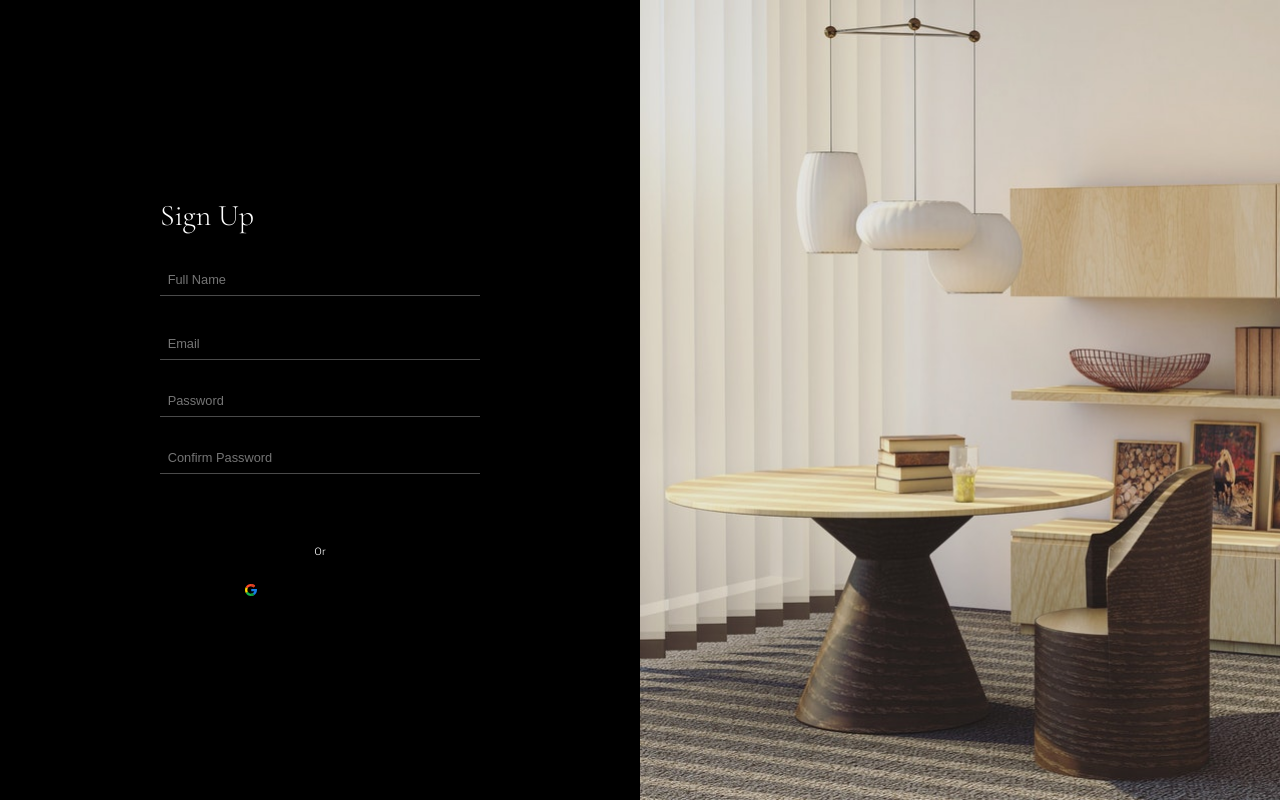
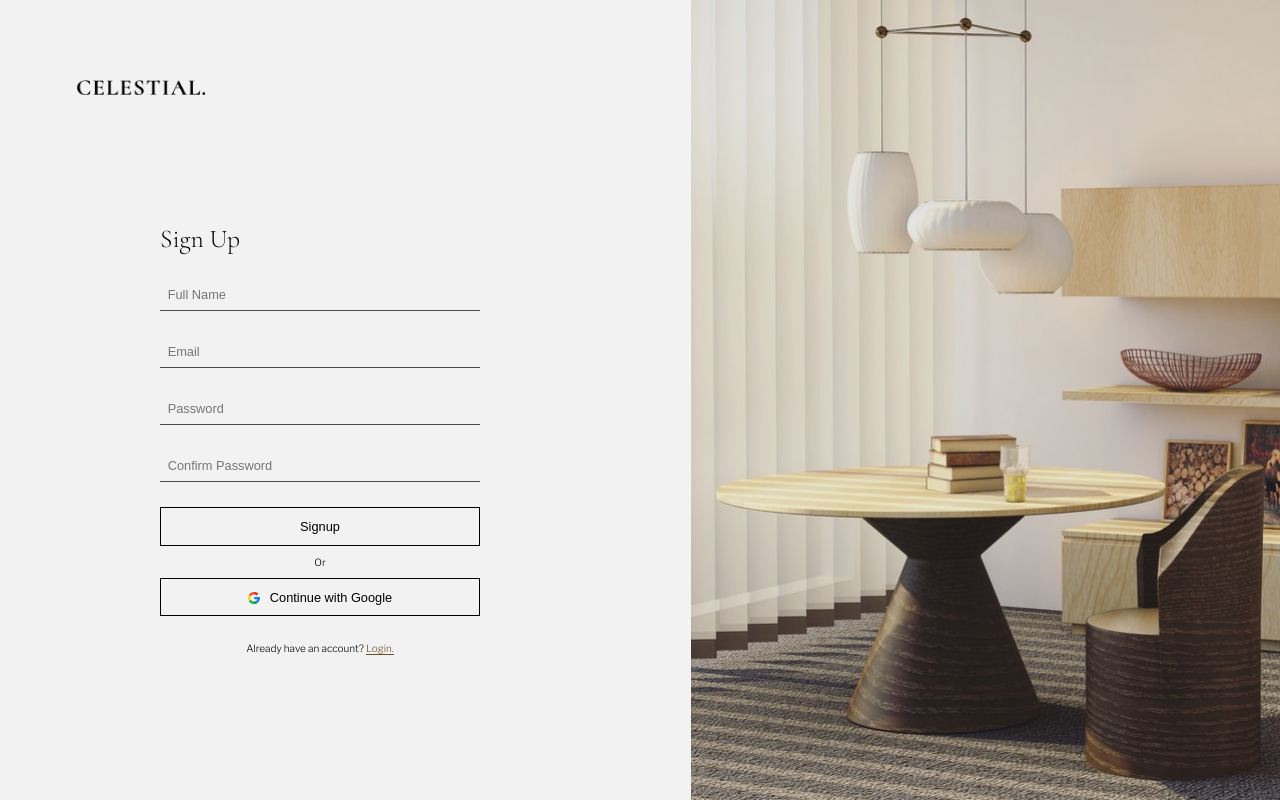
Before and after one commit to anagkazou/Celestial-app, a React (Create React App) app: page /signup in a window 1280 px wide. Built offline with nearby package versions, Linux system fonts and the light colour scheme; no server answers.

Commit message:
finish building login and signup pages

```diff
--- a/src/components/form-input/form-input.styles.scss
+++ b/src/components/form-input/form-input.styles.scss
@@ -11,10 +11,10 @@
 
   margin-bottom: 2vw;
 
-    &:first-of-type{
-      margin-bottom: 2.6vw;
+    // &:first-of-type{
+    //   margin-bottom: 2.6vw;
 
-    }
+    // }
 
   &:focus {
     outline: none;
--- a/src/components/header/header.styles.scss
+++ b/src/components/header/header.styles.scss
@@ -18,7 +18,8 @@
         }
 
         img{
-          height: 1.4vw;
+          width: 10vw;
+          height: auto;
         }
   &__right {
     display: inherit;
--- a/src/pages/Log-in/log-in.component.jsx
+++ b/src/pages/Log-in/log-in.component.jsx
@@ -5,6 +5,9 @@ import FormInput from '../../components/form-input/form-input.component'
 import CustomButton from '../../components/custom-button/custom-button.component'
 import googleLogo from '../../assets/svg/google.svg'
 import banner from '../../assets/img/login-banner.jpg'
+
+import {Link} from 'react-router-dom';
+import {logo} from '../../assets/img/images';
 
 import {auth,signInWithGoogle} from '../../firebase/firebase.utils'
 
@@ -45,9 +48,11 @@ class LogIn extends React.Component {
 
     render(){
         return(
-            <div className="LogIn">
+            <div className="logIn">
 
         <div className="left">
+        <Link to="/#"> <img src={logo} alt="logo" className= "header__logo"/>
+</Link>
             <form className="group" onSubmit={this.handleSubmit}>
                  <h2>Good to see you again!</h2>
                     <FormInput type = "email" placeholder= "Email"
@@ -73,13 +78,14 @@ class LogIn extends React.Component {
                     </CustomButton>
             </form>
 
+           <p className="login__cta">Don't have an account? <Link to="/signup">Sign up now.</Link></p>
 
         </div>
 
         <div className="right" style = {{
             backgroundImage: `url(${banner})`,
             backgroundSize:"cover",
-            width:"47vw",
+            width:"46vw",
             marginLeft:"auto",
         }}
         />
--- a/src/pages/Log-in/log-in.styles.scss
+++ b/src/pages/Log-in/log-in.styles.scss
@@ -1,7 +1,7 @@
 @import '../../scss/mixins.scss';
 @import '../../scss/variables.styles.scss';
 
-.LogIn {
+.logIn {
   width: 100vw;
   height: 100vh;
   background-color: $color-bg;
@@ -14,14 +14,23 @@
     justify-content: center;
     align-items: center;
     color: $color-black;
-    width: 50%;
+    width: 54vw;
+    position: relative;
+
+    .header__logo{
+      position: absolute;
+      top: 10%;
+      left: 6vw;
+      width: 10vw;
+      height: auto;
+    }
     h2 {
       text-align: left;
       font-size: 2vw;
       margin-bottom: 1.4vw;
       color: $color-black;
+    }
 
-    }
     .group {
       width: 50%;
       // background-color: brown;
@@ -42,7 +51,15 @@
            }
       }
     }
+    .login__cta{
+      margin-top: 2vw;
+     & > a{
+        color: $color-primary;
+        border-bottom: 1px solid $color-primary;
+      }
+    }
   }
+
 
   .right {
     height: 100%;
--- a/src/pages/sign-up/sign-up.component.jsx
+++ b/src/pages/sign-up/sign-up.component.jsx
@@ -5,6 +5,10 @@ import FormInput from '../../components/form-input/form-input.component'
 import CustomButton from '../../components/custom-button/custom-button.component'
 import googleLogo from '../../assets/svg/google.svg'
 import banner from '../../assets/img/login-banner.jpg'
+
+import {logo} from '../../assets/img/images';
+
+import {Link} from 'react-router-dom';
 
 import {auth, createUserProfileDocument, signInWithGoogle } from '../../firebase/firebase.utils'
 
@@ -64,9 +68,11 @@ class SignUp extends React.Component {
     render(){
         const { displayName, email, password, confirmPassword} = this.state;
         return(
-            <div className="sign-up">
+            <div className="signup">
 
         <div className="left">
+        <Link to="/#"> <img src={logo} alt="logo" className= "header__logo"/>
+</Link>
             <form className="group" onSubmit={ this.handleSubmit}>
                  <h2>Sign Up</h2>
                     <FormInput type = "text"
@@ -105,13 +111,15 @@ class SignUp extends React.Component {
                         </div>
                     </CustomButton>
             </form>
+            <p className="signup__cta">Already have an account? <Link to="/login">Login.</Link></p>
+
         </div>
 
 
         <div className="right" style = {{
             backgroundImage: `url(${banner})`,
             backgroundSize:"cover",
-            width:"50%"
+            width:"46vw"
         }}
         />
     </div>
--- a/src/pages/sign-up/sign-up.styles.scss
+++ b/src/pages/sign-up/sign-up.styles.scss
@@ -1,7 +1,9 @@
-.sign-up {
+@import '../../scss/variables.styles.scss';
+
+.signup {
   width: 100vw;
   height: 100vh;
-  background-color: black;
+  background-color: $color-bg;
   display: flex;
   flex-direction: row;
 
@@ -10,25 +12,63 @@
     flex-direction: column;
     justify-content: center;
     align-items: center;
+    position: relative;
+    width: 50%;
 
-    width: 50%;
+    .header__logo{
+      position: absolute;
+      top: 10%;
+      left: 6vw;
+      width: 10vw;
+      height: auto;
+    }
     h2 {
       text-align: left;
-      font-size: 3rem;
-      margin-bottom: 3rem;
+      font-size: 2vw;
+      margin-bottom: 2vw;
     }
+
     .group {
       width: 50%;
       // background-color: brown;
       text-align: center;
-      color: white;
+      color: $color-black;
+      margin-top: 6vw;
       h2 {
-        color: white;
+        color: $color-black;
       }
+
+      button{
+        height: 3vw;
+        font-size: 1vw;
+        &:first-of-type{
+                    margin-bottom: 1rem;
+
+        &:hover{
+            background-color: $color-primary;
+            border: 1px solid $color-primary;
+            color: white;
+           }
+          }
+           &:last-of-type{
+             margin-top: 1rem;
+           }
+      }
+
+
     }
   }
 
+  .signup__cta{
+    margin-top: 2vw;
+   & > a{
+      color: $color-primary;
+      border-bottom: 1px solid $color-primary;
+    }
+  }
   .right {
     height: 100%;
+    margin-left: auto;
   }
+
 }
```
Also changed, not shown: src/assets/img/celestial-logo2.png.
